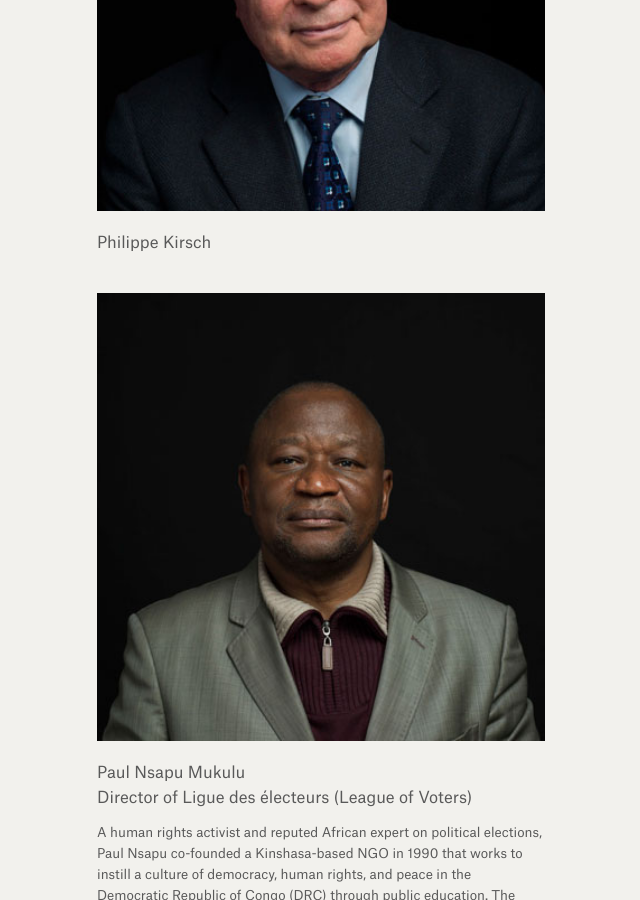
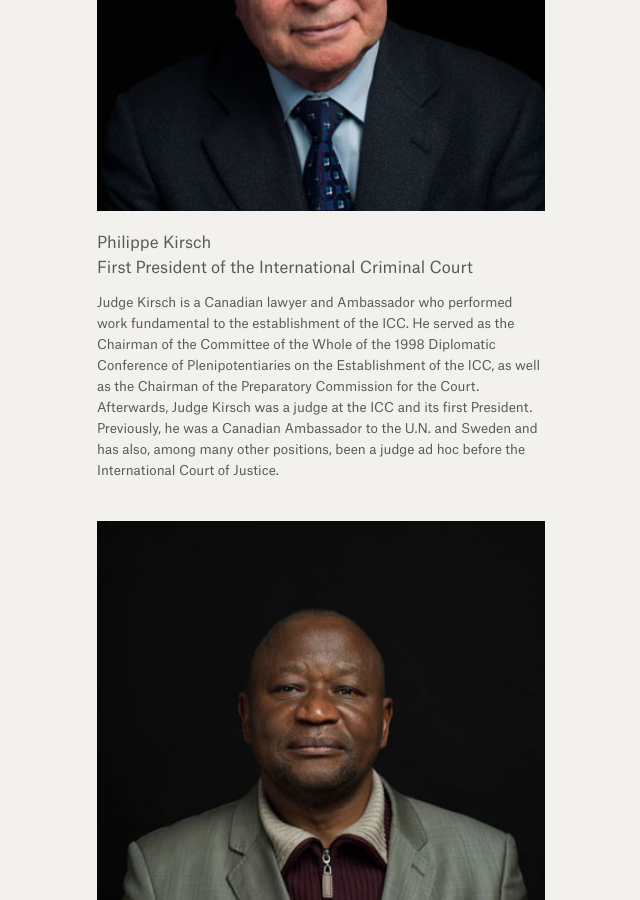
Before and after one commit to weights-and-measures/weights-and-measures.github.io, a Jekyll site: the page built from photographs.html, in a window 1280 px wide and 900 px high, scrolled down 10817 px. Shown: the whole window, without its empty margins (319-959 px from the left). Built offline with Jekyll 4.4.1, drawn with Linux system fonts in a browser that asks for light colours.

Commit message:
Updated D12

```diff
--- a/_photographs/d12.markdown
+++ b/_photographs/d12.markdown
@@ -6,4 +6,6 @@ position: 45
 
 ![phillipe-kirsch_16.jpg](/uploads/phillipe-kirsch_16.jpg)
 
-Philippe Kirsch
+Philippe Kirsch <br> First President of the International Criminal Court
+
+Judge Kirsch is a Canadian lawyer and Ambassador who performed work fundamental to the establishment of the ICC. He served as the Chairman of the Committee of the Whole of the 1998 Diplomatic Conference of Plenipotentiaries on the Establishment of the ICC, as well as the Chairman of the Preparatory Commission for the Court. Afterwards, Judge Kirsch was a judge at the ICC and its first President. Previously, he was a Canadian Ambassador to the U.N. and Sweden and has also, among many other positions, been a judge ad hoc before the International Court of Justice.
```
